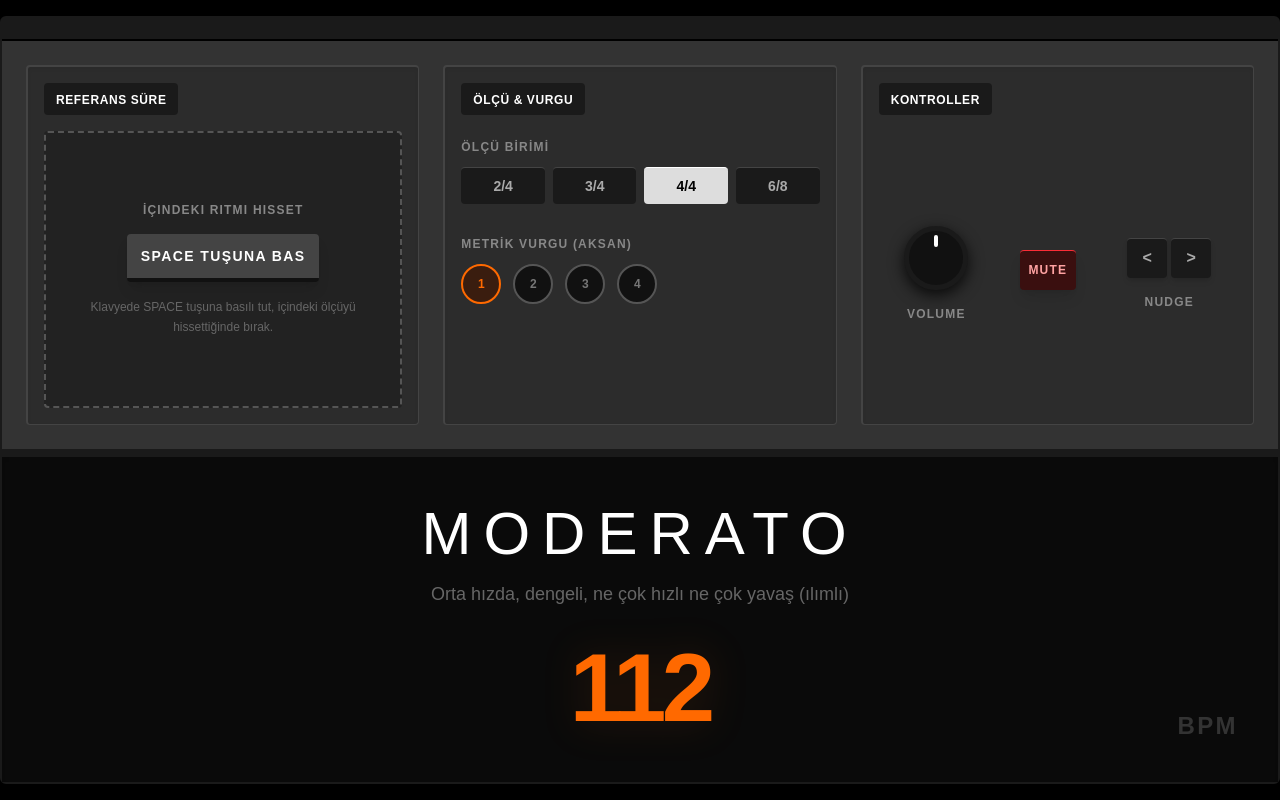
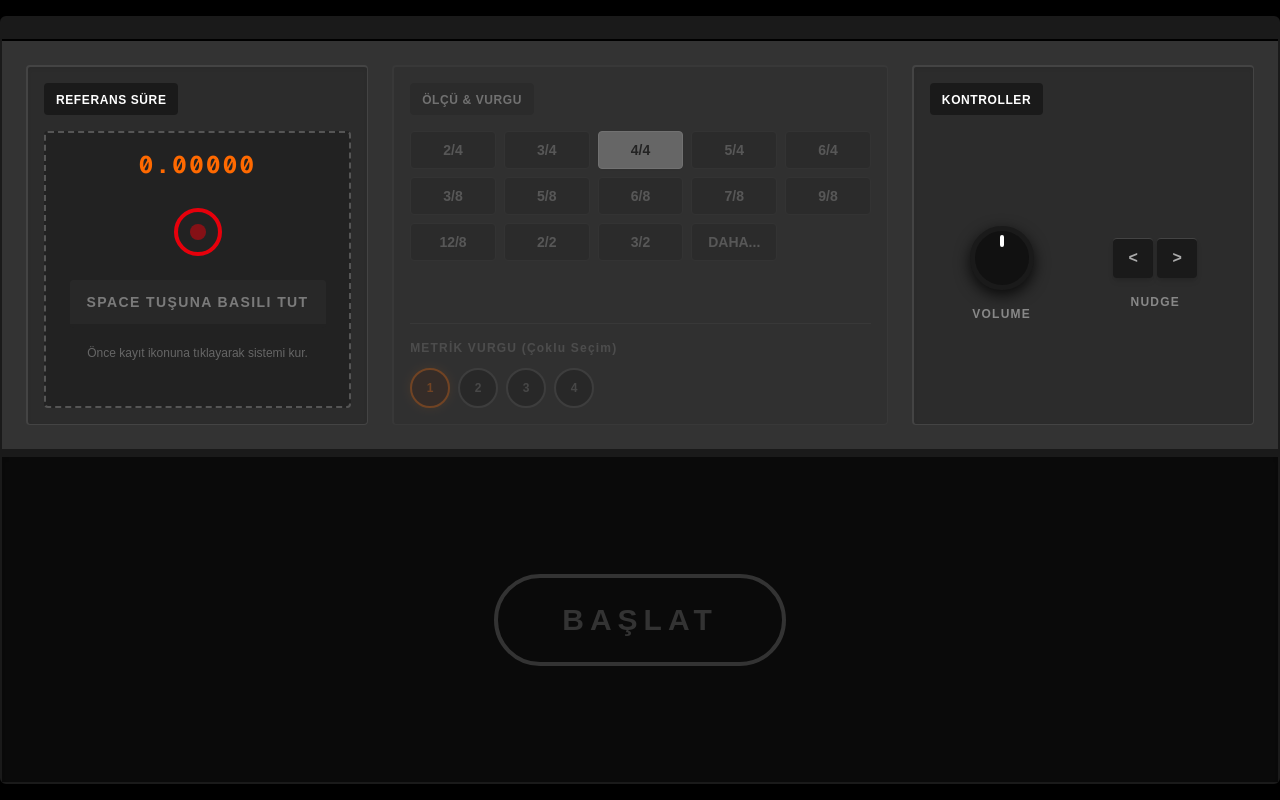
Before and after one commit to cemkoyuk/winkel, a Next.js app: page / in a window 1280 px wide. Built offline with nearby package versions, Linux system fonts and the light colour scheme.

Commit message:
etkilesimli kayit ve olcu mantigi eklendi

```diff
--- a/app/page.tsx
+++ b/app/page.tsx
@@ -1,56 +1,172 @@
+'use client';
+
+import { useState, useEffect, useRef } from 'react';
+
 export default function Home() {
+  // --- DURUMLAR (STATES) ---
+  // idle: Başlangıç | armed: Kırmızı butona basıldı, space bekleniyor | recording: Space'e basılı | done: Kayıt bitti
+  const [recordState, setRecordState] = useState<'idle' | 'armed' | 'recording' | 'done'>('idle');
+  const [elapsedTime, setElapsedTime] = useState<number>(0);
+
+  // Ölçü ve Vurgu ayarları
+  const [timeSignature, setTimeSignature] = useState<string>('4/4');
+  const [activeAccents, setActiveAccents] = useState<number[]>([1]); // Default sadece 1. vuruş
+
+  // Oynatma durumu
+  const [isPlaying, setIsPlaying] = useState<boolean>(false);
+
+  // Referanslar (Timer için)
+  const startTimeRef = useRef<number>(0);
+  const animationFrameRef = useRef<number>(0);
+
+  // Gönderdiğin resimdeki genişletilmiş ölçü listesi
+  const timeSignatures = [
+    '2/4', '3/4', '4/4', '5/4', '6/4', '3/8',
+    '5/8', '6/8', '7/8', '9/8', '12/8', '2/2', '3/2'
+  ];
+
+  // Seçilen ölçünün üst rakamını (pay) bulup o kadar vurgu butonu oluşturmak için
+  const numerator = parseInt(timeSignature.split('/')[0]) || 4;
+
+  // --- KAYIT (SPACE TUŞU) MANTIĞI ---
+  useEffect(() => {
+    const handleKeyDown = (e: KeyboardEvent) => {
+      if (e.code === 'Space') {
+        e.preventDefault(); // Sayfanın aşağı kaymasını engeller
+        if (recordState === 'armed') {
+          setRecordState('recording');
+          startTimeRef.current = performance.now();
+
+          const updateTimer = () => {
+            setElapsedTime((performance.now() - startTimeRef.current) / 1000);
+            animationFrameRef.current = requestAnimationFrame(updateTimer);
+          };
+          animationFrameRef.current = requestAnimationFrame(updateTimer);
+        }
+      }
+    };
+
+    const handleKeyUp = (e: KeyboardEvent) => {
+      if (e.code === 'Space' && recordState === 'recording') {
+        setRecordState('done');
+        cancelAnimationFrame(animationFrameRef.current);
+      }
+    };
+
+    window.addEventListener('keydown', handleKeyDown);
+    window.addEventListener('keyup', handleKeyUp);
+
+    return () => {
+      window.removeEventListener('keydown', handleKeyDown);
+      window.removeEventListener('keyup', handleKeyUp);
+      cancelAnimationFrame(animationFrameRef.current);
+    };
+  }, [recordState]);
+
+  // Vurgu seçme/kaldırma mantığı
+  const toggleAccent = (beat: number) => {
+    setActiveAccents(prev =>
+      prev.includes(beat)
+        ? prev.filter(a => a !== beat)
+        : [...prev, beat]
+    );
+  };
+
+  // Yeni ölçü seçildiğinde vurguları resetle (sadece 1'i seçili bırak)
+  const handleSignatureChange = (sig: string) => {
+    setTimeSignature(sig);
+    setActiveAccents([1]);
+  };
+
   return (
-    /* Ana taşıyıcı: Tüm ekranı kaplar (w-screen h-screen) ve taşan her şeyi gizler (overflow-hidden). Kayma hissi tamamen biter. */
-    <main className="flex items-center justify-center w-screen h-screen bg-black overflow-hidden">
-
-      {/* ANA CİHAZ KASASI */}
+    <main className="flex items-center justify-center w-screen h-screen bg-black overflow-hidden select-none">
       <div className="w-[1280px] h-[768px] bg-[#2A2A2A] rounded-md shadow-2xl flex flex-col border-2 border-[#1A1A1A]">
 
-        {/* 1. ÜST BAR (Yazı tamamen kaldırıldı, sadece donanımsal bir çıta hissiyatı için ince bir siyah şerit bırakıldı) */}
+        {/* ÜST BAR */}
         <div className="h-6 bg-[#1A1A1A] border-b-2 border-black"></div>
 
-        {/* 2. KONTROL PANELİ */}
+        {/* KONTROL PANELİ */}
         <div className="h-[55%] bg-[#333333] p-6 flex gap-6">
 
-          {/* SOL PANEL - REFERANS SÜRE (Space Tuşu) */}
-          <div className="flex-1 bg-[#2C2C2C] rounded-sm shadow-inner border-t-2 border-[#444444] border-l-2 border-[#444444] border-r border-[#222222] border-b border-[#222222] p-4 flex flex-col">
+          {/* SOL PANEL - REFERANS SÜRE */}
+          <div className={`flex-1 bg-[#2C2C2C] rounded-sm shadow-inner border-t-2 border-[#444444] border-l-2 border-[#444444] border-r border-[#222222] border-b border-[#222222] p-4 flex flex-col transition-opacity duration-500 ${recordState === 'done' ? 'opacity-30 pointer-events-none' : 'opacity-100'}`}>
             <div className="bg-[#1A1A1A] px-3 py-1 self-start rounded-sm mb-4">
               <span className="text-white text-xs font-bold tracking-wider">REFERANS SÜRE</span>
             </div>
 
-            <div className="flex-1 flex flex-col items-center justify-center border-2 border-dashed border-[#555555] rounded bg-[#222222] p-4 text-center">
-                <span className="text-[#888888] text-xs font-bold mb-4 uppercase tracking-widest">İçindeki ritmi hisset</span>
-                <div className="w-48 h-12 bg-[#444444] rounded flex items-center justify-center border-b-4 border-[#111111] shadow-lg mb-4 cursor-pointer hover:bg-[#555555] transition-colors">
-                    <span className="text-white font-bold tracking-widest text-sm">SPACE TUŞUNA BAS</span>
+            <div className="flex-1 flex flex-col items-center justify-center border-2 border-dashed border-[#555555] rounded bg-[#222222] p-4 text-center relative">
+
+                {/* Kronometre Ekranı */}
+                <div className="absolute top-4 text-orange-500 font-mono text-2xl tracking-widest font-bold">
+                  {elapsedTime > 0 ? elapsedTime.toFixed(5) : "0.00000"}
                 </div>
-                <span className="text-[#666666] text-xs leading-relaxed">Klavyede SPACE tuşuna basılı tut, içindeki ölçüyü<br/>hissettiğinde bırak.</span>
+
+                {/* Kırmızı Kayıt Butonu */}
+                <div
+                  onClick={() => { if (recordState === 'idle') setRecordState('armed'); }}
+                  className={`w-12 h-12 rounded-full border-4 mt-8 mb-6 cursor-pointer transition-all duration-300 flex items-center justify-center
+                    ${recordState === 'idle' ? 'border-red-600 hover:bg-red-900/30' : ''}
+                    ${recordState === 'armed' ? 'bg-red-600 border-red-600' : ''}
+                    ${recordState === 'recording' ? 'bg-red-600 border-red-600 animate-pulse' : ''}
+                  `}
+                >
+                  {recordState === 'idle' && <div className="w-4 h-4 bg-red-600 rounded-full opacity-50"></div>}
+                </div>
+
+                {/* Space Tuşu Yönergesi */}
+                <div className={`w-64 h-12 rounded flex items-center justify-center border-b-4 transition-all duration-300
+                    ${recordState === 'idle' ? 'bg-[#333] border-[#222] opacity-40' : ''}
+                    ${recordState === 'armed' ? 'bg-[#555] border-[#111] animate-pulse opacity-100 shadow-[0_0_15px_rgba(255,255,255,0.2)]' : ''}
+                    ${recordState === 'recording' ? 'bg-[#777] border-t-4 border-b-0 border-[#222] opacity-100 scale-95' : ''}
+                  `}>
+                    <span className="text-white font-bold tracking-widest text-sm">
+                      {recordState === 'recording' ? 'HİSSEDİYOR...' : 'SPACE TUŞUNA BASILI TUT'}
+                    </span>
+                </div>
+
+                <span className="text-[#666666] text-xs leading-relaxed mt-4">
+                  {recordState === 'idle' ? 'Önce kayıt ikonuna tıklayarak sistemi kur.' : 'İçindeki ölçüyü hissettiğinde tuşu bırak.'}
+                </span>
             </div>
           </div>
 
           {/* ORTA PANEL - ÖLÇÜ VE VURGU */}
-          <div className="flex-1 bg-[#2C2C2C] rounded-sm shadow-inner border-t-2 border-[#444444] border-l-2 border-[#444444] border-r border-[#222222] border-b border-[#222222] p-4 flex flex-col">
-            <div className="bg-[#1A1A1A] px-3 py-1 self-start rounded-sm mb-6">
+          <div className={`flex-[1.5] bg-[#2C2C2C] rounded-sm shadow-inner border-t-2 border-[#444444] border-l-2 border-[#444444] border-r border-[#222222] border-b border-[#222222] p-4 flex flex-col transition-opacity duration-500 ${recordState === 'done' ? 'opacity-100' : 'opacity-30 pointer-events-none'}`}>
+            <div className="bg-[#1A1A1A] px-3 py-1 self-start rounded-sm mb-4">
               <span className="text-white text-xs font-bold tracking-wider">ÖLÇÜ & VURGU</span>
             </div>
 
-            {/* Ölçü Seçimi */}
-            <div className="mb-8">
-              <span className="text-[#888888] text-xs block mb-3 font-bold tracking-widest">ÖLÇÜ BİRİMİ</span>
-              <div className="flex gap-2">
-                {['2/4', '3/4', '4/4', '6/8'].map(m => (
-                    <div key={m} className={`flex-1 text-center py-2 rounded text-sm font-bold border-t cursor-pointer transition-colors ${m === '4/4' ? 'bg-[#DDDDDD] text-black border-white' : 'bg-[#1A1A1A] text-[#AAAAAA] border-[#444444] hover:bg-[#333333]'}`}>
+            {/* Ölçü Seçimi (Grid Yapısı) */}
+            <div className="mb-6">
+              <div className="grid grid-cols-5 gap-2">
+                {timeSignatures.map(m => (
+                    <div
+                      key={m}
+                      onClick={() => handleSignatureChange(m)}
+                      className={`flex items-center justify-center py-2 rounded text-sm font-bold cursor-pointer transition-colors border
+                        ${timeSignature === m ? 'bg-[#DDDDDD] text-black border-white shadow-sm' : 'bg-[#1A1A1A] text-[#AAAAAA] border-[#333333] hover:bg-[#333333]'}`}
+                    >
                       {m}
                     </div>
                 ))}
+                {/* Özel Ölçü Girişi (Daha) */}
+                <div className="flex items-center justify-center py-2 rounded text-sm font-bold cursor-pointer transition-colors border bg-[#1A1A1A] text-[#AAAAAA] border-[#333333] hover:bg-[#333333]">
+                  DAHA...
+                </div>
               </div>
             </div>
 
-            {/* Vurgu (Aksan) Seçimi */}
-            <div>
-              <span className="text-[#888888] text-xs block mb-3 font-bold tracking-widest">METRİK VURGU (AKSAN)</span>
-              <div className="flex gap-3">
-                {['1', '2', '3', '4'].map(a => (
-                    <div key={a} className={`w-10 h-10 flex items-center justify-center rounded-full text-xs font-bold border-2 cursor-pointer transition-colors ${a === '1' ? 'border-orange-500 text-orange-500 bg-[#3a1d0f]' : 'border-[#555555] text-[#777777] bg-[#111111] hover:border-[#888888]'}`}>
+            {/* Vurgu (Aksan) Seçimi - Dinamik olarak pay (numerator) kadar buton üretir */}
+            <div className="flex-1 flex flex-col justify-end">
+              <span className="text-[#888888] text-xs block mb-3 font-bold tracking-widest border-t border-[#444] pt-4">METRİK VURGU (Çoklu Seçim)</span>
+              <div className="flex gap-2 flex-wrap">
+                {Array.from({ length: Math.min(numerator, 16) }, (_, i) => i + 1).map(a => (
+                    <div
+                      key={a}
+                      onClick={() => toggleAccent(a)}
+                      className={`w-10 h-10 flex items-center justify-center rounded-full text-xs font-bold border-2 cursor-pointer transition-colors
+                        ${activeAccents.includes(a) ? 'border-orange-500 text-orange-500 bg-[#3a1d0f] shadow-[0_0_10px_rgba(249,115,22,0.3)]' : 'border-[#555555] text-[#777777] bg-[#111111] hover:border-[#888888]'}`}
+                    >
                       {a}
                     </div>
                 ))}
@@ -58,31 +174,20 @@ export default function Home() {
             </div>
           </div>
 
-          {/* SAĞ PANEL - SES VE NUDGE AYARLARI */}
+          {/* SAĞ PANEL - KONTROLLER */}
           <div className="flex-1 bg-[#2C2C2C] rounded-sm shadow-inner border-t-2 border-[#444444] border-l-2 border-[#444444] border-r border-[#222222] border-b border-[#222222] p-4 flex flex-col">
             <div className="bg-[#1A1A1A] px-3 py-1 self-start rounded-sm mb-6">
               <span className="text-white text-xs font-bold tracking-wider">KONTROLLER</span>
             </div>
-
             <div className="flex justify-around items-center flex-1">
-
-                {/* Volume Potansı Görseli */}
+                {/* Volume Potansı */}
                 <div className="flex flex-col items-center">
                     <div className="w-16 h-16 rounded-full bg-[#111111] border-[5px] border-[#1A1A1A] shadow-[0_5px_15px_rgba(0,0,0,0.8)] relative flex items-center justify-center cursor-pointer">
-                        {/* Potans üstündeki beyaz çizgi */}
                         <div className="w-1 h-3 bg-white absolute top-1 rounded-full"></div>
                     </div>
                     <span className="text-[#888888] text-xs mt-4 font-bold tracking-widest">VOLUME</span>
                 </div>
-
-                {/* Mute Butonu */}
-                <div className="flex flex-col items-center">
-                     <div className="w-14 h-10 bg-[#3a0f0f] border-t border-red-500 rounded flex items-center justify-center shadow-lg mb-2 cursor-pointer hover:bg-red-900 transition-colors">
-                        <span className="text-red-300 text-xs font-bold tracking-widest">MUTE</span>
-                     </div>
-                </div>
-
-                {/* Nudge Butonları */}
+                {/* Nudge */}
                 <div className="flex flex-col items-center">
                      <div className="flex gap-1 mb-2">
                         <div className="w-10 h-10 bg-[#1A1A1A] rounded flex items-center justify-center text-[#AAAAAA] font-bold border-t border-[#444444] shadow-md cursor-pointer hover:bg-[#333333]">&lt;</div>
@@ -90,21 +195,44 @@ export default function Home() {
                      </div>
                      <span className="text-[#888888] text-xs mt-2 font-bold tracking-widest">NUDGE</span>
                 </div>
-
             </div>
           </div>
 
         </div>
 
-        {/* 3. DİJİTAL EKRAN (Sonuçlar) */}
+        {/* ALT EKRAN (SONUÇ VE OYNATMA) */}
         <div className="h-[45%] bg-[#0a0a0a] flex flex-col items-center justify-center border-t-[8px] border-[#1A1A1A] shadow-inner relative">
-            <h1 className="text-6xl text-white font-light tracking-[0.2em] mb-4">MODERATO</h1>
-            <p className="text-[#666666] text-lg font-medium">Orta hızda, dengeli, ne çok hızlı ne çok yavaş (ılımlı)</p>
-            <div className="text-8xl text-orange-500 font-bold mt-8 tracking-tighter drop-shadow-[0_0_20px_rgba(249,115,22,0.15)]">
-              112
-            </div>
-            {/* Minik BPM yazısı */}
-            <span className="absolute bottom-10 right-10 text-[#333333] text-2xl font-bold tracking-widest">BPM</span>
+
+            {/* Oynatılmıyorsa kocaman Başlat butonu görünür */}
+            {!isPlaying ? (
+              <div
+                onClick={() => recordState === 'done' && setIsPlaying(true)}
+                className={`px-16 py-6 rounded-full border-4 text-3xl font-bold tracking-[0.2em] transition-all duration-300
+                  ${recordState === 'done' ? 'border-white text-white cursor-pointer hover:bg-white hover:text-black hover:scale-105 shadow-[0_0_30px_rgba(255,255,255,0.2)]' : 'border-[#333] text-[#333] cursor-not-allowed'}
+                `}
+              >
+                BAŞLAT
+              </div>
+            ) : (
+              /* Oynatılıyorsa sonuçlar görünür */
+              <div className="flex flex-col items-center">
+                <h1 className="text-6xl text-white font-light tracking-[0.2em] mb-4 uppercase">MODERATO</h1>
+                <p className="text-[#666666] text-lg font-medium">Orta hızda, dengeli, ne çok hızlı ne çok yavaş (ılımlı)</p>
+                <div className="flex items-baseline gap-3 mt-8">
+                  <span className="text-8xl text-orange-500 font-bold tracking-tighter drop-shadow-[0_0_20px_rgba(249,115,22,0.15)]">112</span>
+                  <span className="text-[#555555] text-4xl font-bold tracking-widest">BPM</span>
+                </div>
+
+                {/* Durdur Butonu (Mini) */}
+                <div
+                  onClick={() => setIsPlaying(false)}
+                  className="absolute bottom-6 right-8 px-6 py-2 border-2 border-[#333] text-[#777] rounded cursor-pointer hover:border-white hover:text-white transition-colors text-sm font-bold tracking-widest"
+                >
+                  DURDUR
+                </div>
+              </div>
+            )}
+
         </div>
 
       </div>
```
